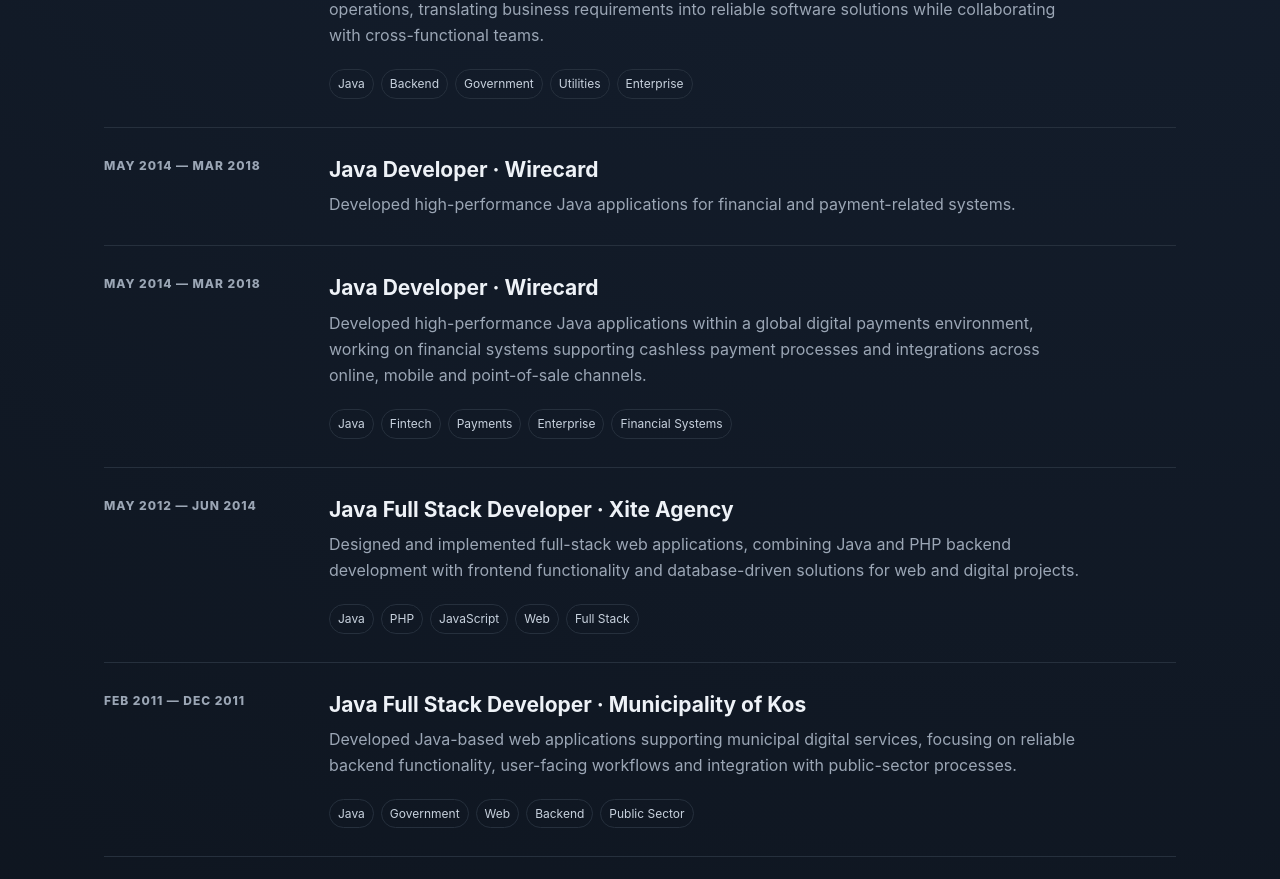
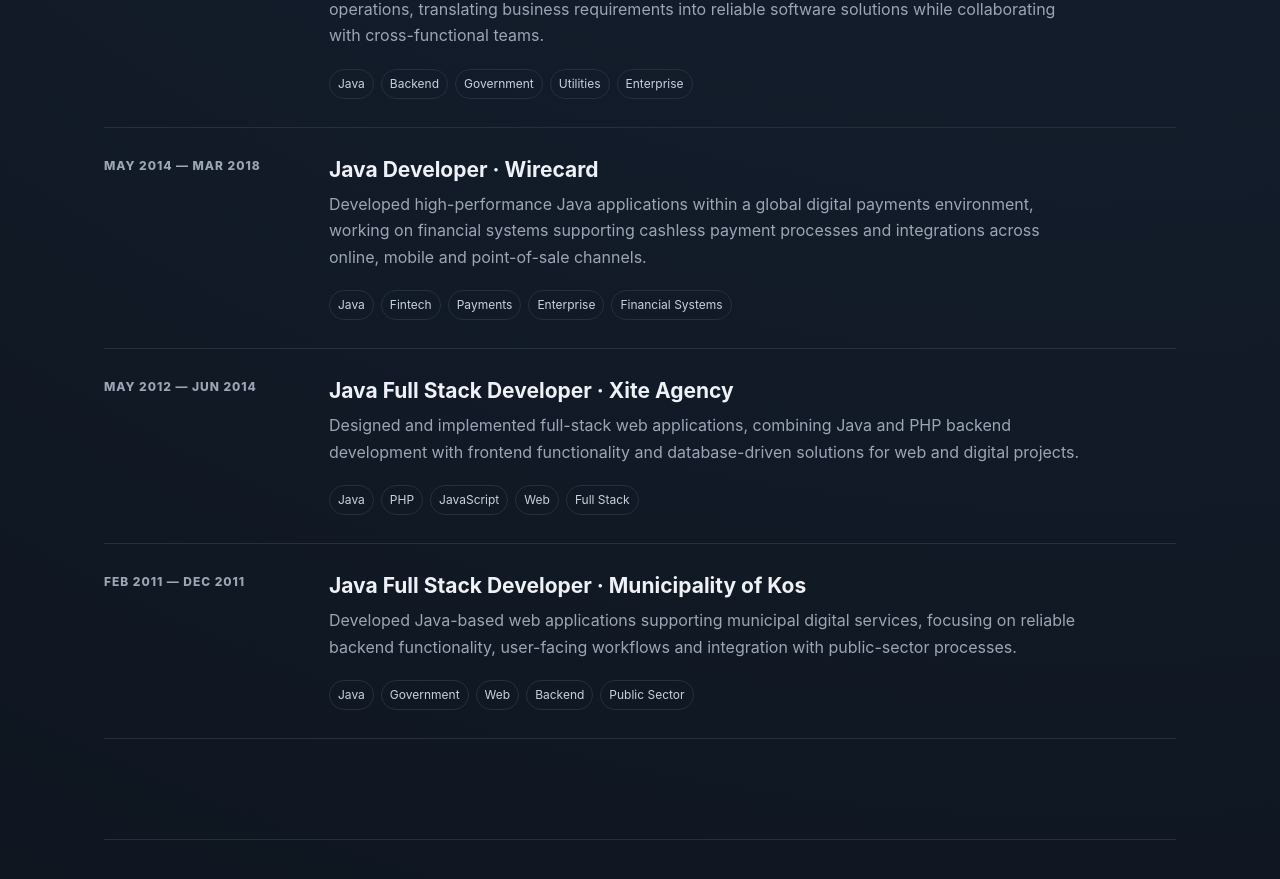
Before and after one commit to acarmenis/acarmenis.github.io, a Vue app: page / in a window 1280 px wide. Shown: the part 2117-2996 px from the top of the page. Built offline with nearby package versions, Linux system fonts and the light colour scheme.

Commit message:
Update App.vue

```diff
--- a/src/App.vue
+++ b/src/App.vue
@@ -213,19 +213,6 @@ import { projects } from './data/projects'
                 <span class="tag">Government</span><span class="tag">Utilities</span>
                 <span class="tag">Enterprise</span>
               </div>
-            </div>
-          </article>
-
-          <article class="experience-item">
-            <div class="experience-date">MAY 2014 — MAR 2018</div>
-
-            <div>
-              <h3>Java Developer · Wirecard</h3>
-
-              <p>
-                Developed high-performance Java applications for financial and
-                payment-related systems.
-              </p>
             </div>
           </article>
 
```
